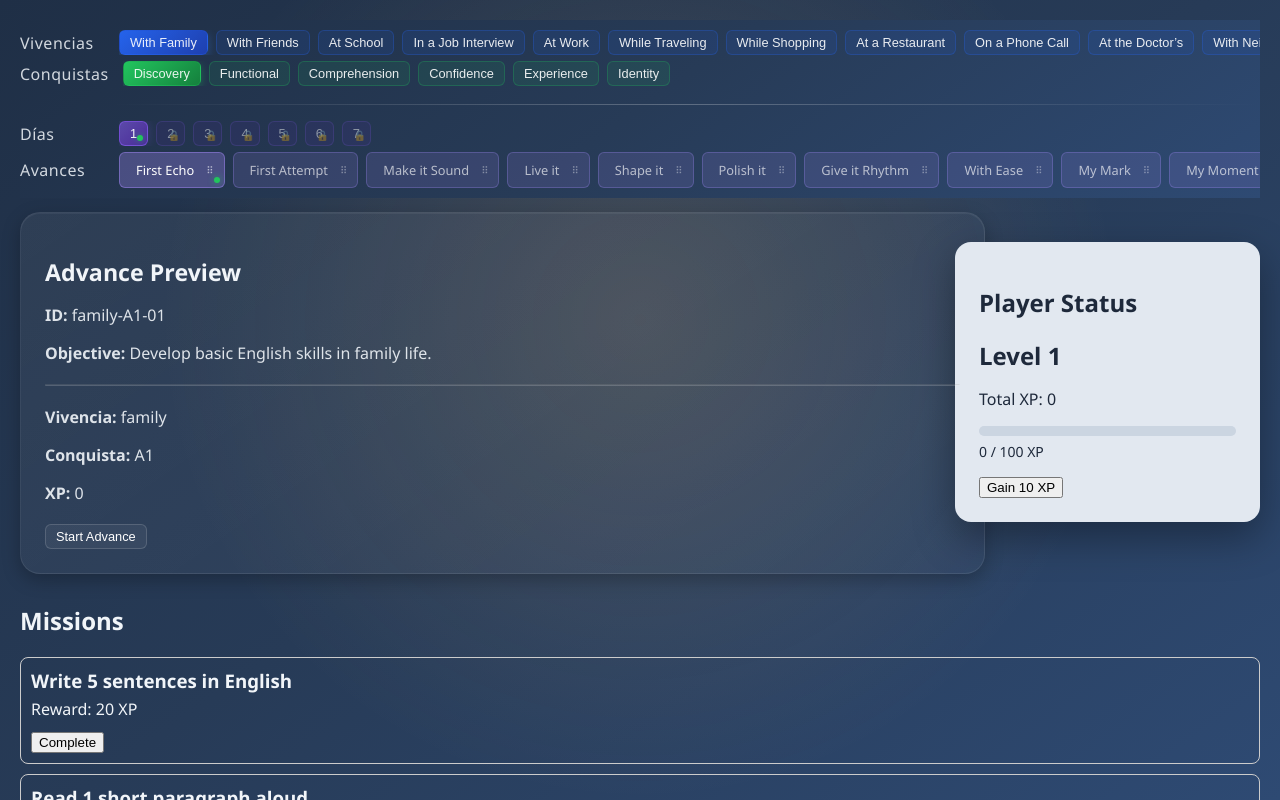
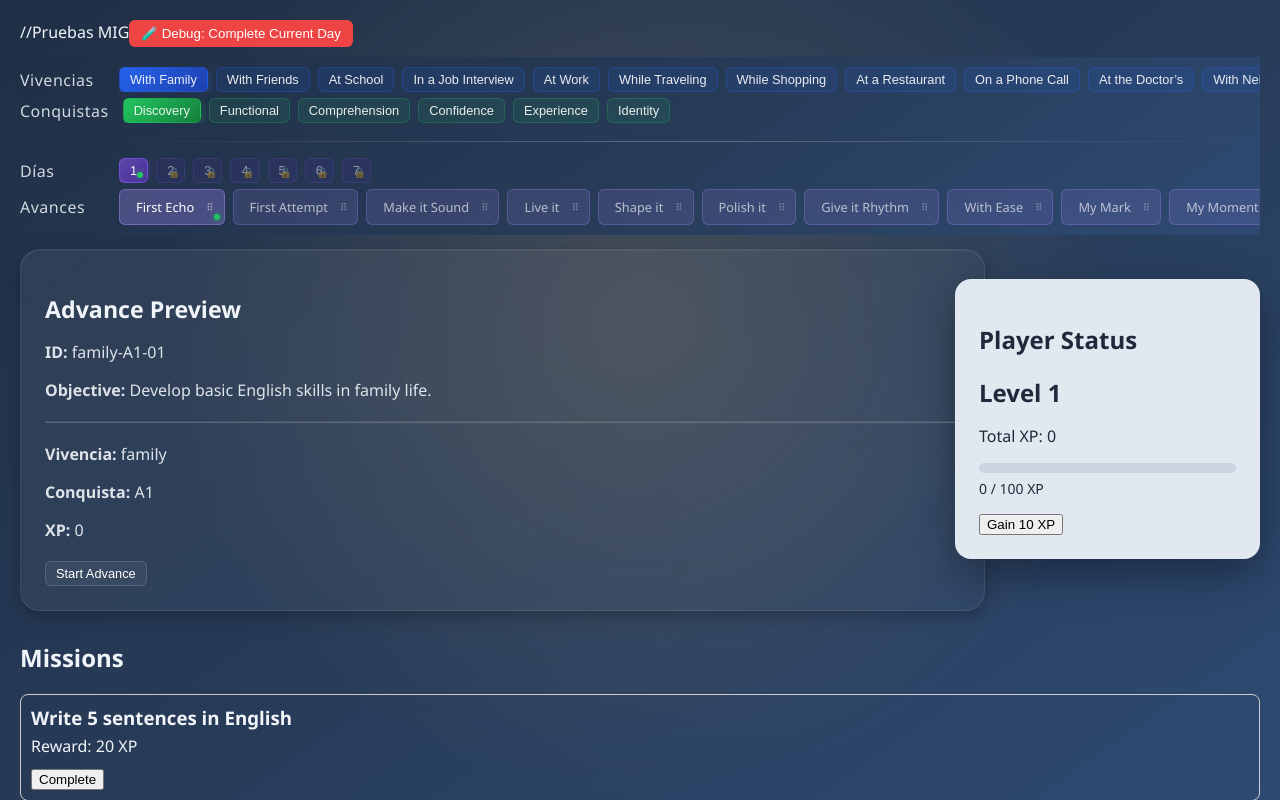
Before and after one commit to mineinfante/english-quest, a React (Vite) app: page / in a window 1280 px wide. Shown: the top 800 px of the page. Built offline with nearby package versions, Linux system fonts and the light colour scheme.

Commit message:
chore: stable before advance evaluation refactor

```diff
--- a/src/App.jsx
+++ b/src/App.jsx
@@ -113,6 +113,30 @@ function App() {
     return "idle"
   }
 
+  // =============================
+  // 🟣 Conquista completada
+  // =============================
+  const minDaysRequired =
+    CONTENT[activeVivencia]?.[activeConquista]?.meta?.minDaysRequired ?? 1
+
+  const isConquistaCompleted =
+    levelState &&
+    Array.from({ length: minDaysRequired }, (_, i) => i + 1).every((day) => {
+      return advances.every((advance) => {
+        const progress =
+          levelState?.advancesProgress?.[
+            `${day}-${advance.id}`
+          ]
+        return progress?.completed === true
+      })
+    })
+
+
+
+console.log("Conquista completed:", isConquistaCompleted)
+
+
+
   const xp = levelState?.xp ?? 0
 
   const vivenciasList = Object.keys(CONTENT)
@@ -179,6 +203,11 @@ function App() {
   useEffect(() => {
     if (!isDayCompleted) return
     if (currentDay !== maxDayUnlocked) return
+
+    const minDaysRequired =
+      CONTENT[activeVivencia]?.[activeConquista]?.meta?.minDaysRequired ?? 1
+
+    if (currentDay >= minDaysRequired) return
 
     setPlayer((prev) => {
       const vivenciaData = prev.vivencias[activeVivencia]
@@ -335,8 +364,61 @@ function App() {
     })
   }
 
+  // =============================
+  // 🧪 Debug: completar día actual
+  // =============================
+  const debugCompleteDay = () => {
+    setPlayer((prev) => {
+      const vivenciaData = prev.vivencias[activeVivencia]
+      const conquistaData = vivenciaData[activeConquista]
+
+      const updatedProgress = { ...conquistaData.advancesProgress }
+
+      advances.forEach((advance) => {
+        const key = `${currentDay}-${advance.id}`
+
+        updatedProgress[key] = {
+          ...updatedProgress[key],
+          started: true,
+          completed: true
+        }
+      })
+
+      return {
+        ...prev,
+        vivencias: {
+          ...prev.vivencias,
+          [activeVivencia]: {
+            ...vivenciaData,
+            [activeConquista]: {
+              ...conquistaData,
+              advancesProgress: updatedProgress
+            }
+          }
+        }
+      }
+    })
+  }
+
   return (
     <div style={{ padding: "20px" }}>
+
+      //Pruebas MIG
+      <button
+        onClick={debugCompleteDay}
+        style={{
+          marginBottom: "10px",
+          padding: "6px 12px",
+          background: "#ef4444",
+          color: "white",
+          border: "none",
+          borderRadius: "6px",
+          cursor: "pointer"
+        }}
+      >
+        🧪 Debug: Complete Current Day
+      </button>
+
       <Header
         vivenciasList={vivenciasList}
         conquistasList={conquistasList}
@@ -354,6 +436,7 @@ function App() {
         maxDayUnlocked={maxDayUnlocked}
         onChangeDay={changeDay}
         getDayStatus={getDayStatus}
+        totalDays={minDaysRequired}
       />
 
       <div className="dashboard-row">
--- a/src/components/Header.jsx
+++ b/src/components/Header.jsx
@@ -116,7 +116,8 @@ export default function Header({
   currentDay,
   maxDayUnlocked,
   onChangeDay,
-  getDayStatus
+  getDayStatus,
+  totalDays
 }) {
 
   return (
@@ -168,7 +169,7 @@ export default function Header({
         <span className="header-label">Días</span>
         <div className="tabs-container tabs-dias">
           <div style={{ margin: "0 auto", display: "flex", gap: "8px" }}>
-            {[1,2,3,4,5,6,7].map((day) => {
+            {Array.from({ length: totalDays }, (_, i) => i + 1).map((day) => {
               const isLocked = day > maxDayUnlocked
               const isActive = day === currentDay
               const status = getDayStatus ? getDayStatus(day) : "idle"
--- a/src/content/index.js
+++ b/src/content/index.js
@@ -55,12 +55,12 @@ const VIVENCIAS_CONFIG = [
 ]
 
 const CONQUISTAS_CONFIG = [
-  { id: "A1", name: "Discovery", cefr: "A1" },
-  { id: "A2", name: "Functional", cefr: "A2" },
-  { id: "B1", name: "Comprehension", cefr: "B1" },
-  { id: "B2", name: "Confidence", cefr: "B2" },
-  { id: "C1", name: "Experience", cefr: "C1" },
-  { id: "C2", name: "Identity", cefr: "C2" }
+  { id: "A1", name: "Discovery", cefr: "A1", minDays: 7 },
+  { id: "A2", name: "Functional", cefr: "A2", minDays: 10 },
+  { id: "B1", name: "Comprehension", cefr: "B1", minDays: 5 },
+  { id: "B2", name: "Confidence", cefr: "B2", minDays: 8 },
+  { id: "C1", name: "Experience", cefr: "C1", minDays: 9 },
+  { id: "C2", name: "Identity", cefr: "C2", minDays: 15 }
 ]
 
 const A1_TEMPLATE = [
@@ -199,7 +199,9 @@ function generateContent() {
       content[vivencia.id][conquista.id] = {
         meta: {
           name: conquista.name,
-          minDaysRequired: 3,
+          //Mínimo 7 días por conquista, cada día debes cumplir todos los avances
+          //minDaysRequired: 7,
+          minDaysRequired: conquista.minDays,
           requiredXP: 50
         },
         advances: generateAdvancesForLevel({
```
